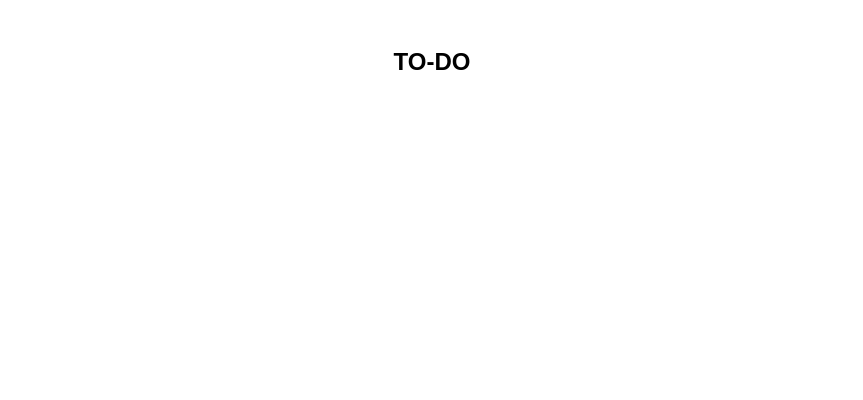
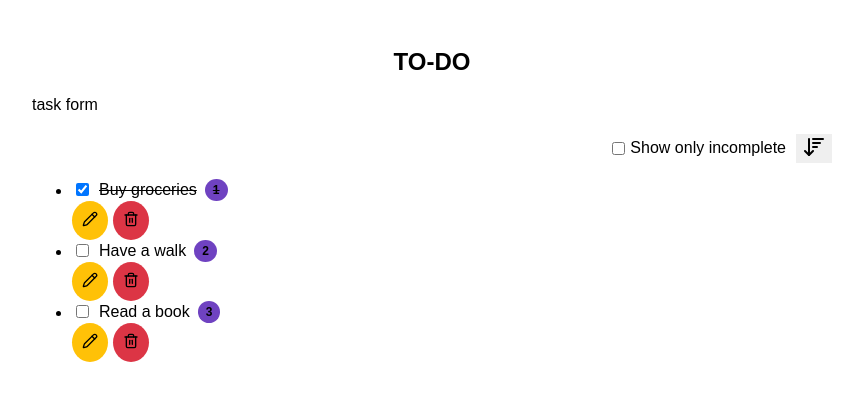
Before and after one commit to IALikhon/To-Do, a React (Vite) app: page / in a window 1280 px wide. Shown: the top 400 px of the page, without its empty margins (208-1071 px from the left). Built offline with nearby package versions, Linux system fonts and the light colour scheme.

Commit message:
Showing and sorting tasks

```diff
--- a/package.json
+++ b/package.json
@@ -10,6 +10,7 @@
     "preview": "vite preview"
   },
   "dependencies": {
+    "lucide-react": "^1.14.0",
     "react": "^19.2.5",
     "react-dom": "^19.2.5"
   },
@@ -18,7 +19,7 @@
     "@types/react": "^19.2.14",
     "@types/react-dom": "^19.2.3",
     "@vitejs/plugin-react": "^6.0.1",
-    "eslint": "^10.2.1",
+    "eslint": "^10.3.0",
     "eslint-plugin-react-hooks": "^7.1.1",
     "eslint-plugin-react-refresh": "^0.5.2",
     "globals": "^17.5.0",
--- a/src/App.jsx
+++ b/src/App.jsx
@@ -1,21 +1,57 @@
+import { useState } from "react";
 import TaskControl from "./components/TaskControl";
 import TaskForm from "./components/TaskForm";
 import TaskList from "./components/TaskList";
 
 const App = () => {
-  return(
-    <div style={{
-      padding: "20px",
-      fontFamily: "Arial",
-      maxWidth: "800px",
-      margin: "auto",
-    }}>
-      <h2 style={{textAlign: "center"}}>TO-DO</h2>
+  const [tasks, setTasks] = useState([
+    {
+      id: 1,
+      text: "Buy groceries",
+      priority: 1,
+      done: true,
+    },
+    {
+      id: 2,
+      text: "Have a walk",
+      priority: 2,
+      done: false,
+    },
+    {
+      id: 3,
+      text: "Read a book",
+      priority: 3,
+      done: false,
+    },
+  ]);
+
+  const [showOnlyIncomplete, setShowOnlyIncomplete] = useState(false);
+
+  const sortTasks = () => {
+    const sortedTasks = [...tasks].sort((a,b) => a.priority - b.priority);
+
+    setTasks(sortedTasks);
+  }
+
+  return (
+    <div
+      style={{
+        padding: "20px",
+        fontFamily: "Arial",
+        maxWidth: "800px",
+        margin: "auto",
+      }}
+    >
+      <h2 style={{ textAlign: "center" }}>TO-DO</h2>
       <TaskForm />
-      <TaskControl />
-      <TaskList />
+      <TaskControl
+        showOnlyIncomplete={showOnlyIncomplete}
+        setShowOnlyIncomplete={setShowOnlyIncomplete}
+        sortTasks = {sortTasks}
+      />
+      <TaskList tasks={tasks} showOnlyIncomplete={showOnlyIncomplete} />
     </div>
-  )
-}
+  );
+};
 
 export default App;
--- a/src/components/TaskControl.jsx
+++ b/src/components/TaskControl.jsx
@@ -1,5 +1,35 @@
-const TaskControl = () => {
-  return (<div></div>);
+import { ArrowDownWideNarrow } from "lucide-react";
+
+const TaskControl = ({ showOnlyIncomplete, setShowOnlyIncomplete, sortTasks }) => {
+  return (
+    <div
+      style={{
+        display: "flex",
+        justifyContent: "flex-end",
+        alignItems: "center",
+        gap: "10px",
+        marginTop: "20px",
+      }}
+    >
+      <label style={{ display: "flex", alignItems: "center" }}>
+        <input type="checkbox"
+        checked= {showOnlyIncomplete}
+        onChange={() => setShowOnlyIncomplete(!showOnlyIncomplete)}
+        style={{ marginRight: "5px" }} />
+        Show only incomplete
+      </label>
+      <button
+      onClick={sortTasks}
+        style={{
+          backgroundColor: "none",
+          border: "none",
+          cursor: "pointer",
+        }}
+      >
+        <ArrowDownWideNarrow />
+      </button>
+    </div>
+  );
 };
 
 export default TaskControl;
--- a/src/components/TaskForm.jsx
+++ b/src/components/TaskForm.jsx
@@ -2,7 +2,7 @@
 const TaskForm = () => {
     return(
         <div>
-
+            task form
         </div>
     )
 }
--- a/src/components/TaskItem.jsx
+++ b/src/components/TaskItem.jsx
@@ -1,5 +1,69 @@
-const TaskItem = () => {
-  return <div></div>;
+import { Trash, Pencil } from "lucide-react";
+
+const TaskItem = ({ task, showOnlyIncomplete }) => {
+  return (
+    <>
+      <div style={{ display: "flex", alignItems: "center", flexGrow: "1" }}>
+        <input
+          type="checkbox"
+          checked={task.done}
+          style={{ marginRight: "10px" }}
+        />
+        <span
+          style={{
+            textDecoration: task.done ? "line-through" : "none",
+            flexGrow: 1,
+            display: "flex",
+            alignItems: "center",
+            gap: "8px",
+          }}
+        >
+          {task.text}
+          <span
+            style={{
+              backgroundColor: "#6f42c1",
+              color: "black",
+              borderRadius: "50%",
+              padding: "4px 8px",
+              fontSize: "12px",
+              fontWeight: "bold",
+              textAlign: "center",
+              display: "inline-block",
+            }}
+          >
+            {task.priority}
+          </span>
+        </span>
+      </div>
+
+      <div style={{ display: "flex", gap: "5px" }}>
+        <button
+          style={{
+            borderRadius: "50%",
+            backgroundColor: "#ffc107",
+            color: "black",
+            padding: "10px",
+            border: "none",
+            cursor: "pointer",
+          }}
+        >
+          <Pencil size={16} />
+        </button>
+        <button
+          style={{
+            borderRadius: "50%",
+            backgroundColor: "#dc3545",
+            color: "black",
+            padding: "10px",
+            border: "none",
+            cursor: "pointer",
+          }}
+        >
+          <Trash size={16} />
+        </button>
+      </div>
+    </>
+  );
 };
 
 export default TaskItem;
--- a/src/components/TaskList.jsx
+++ b/src/components/TaskList.jsx
@@ -1,8 +1,20 @@
 import TaskItem from "./TaskItem";
-import EditTaskForm from "./EditTaskForm";
+// import EditTaskForm from "./EditTaskForm";
 
-const TaskList = () => {
-  return (<div></div>);
+const TaskList = ({ tasks, showOnlyIncomplete }) => {
+  return (
+    <ul>
+      {tasks
+      .filter((task) => !showOnlyIncomplete || !task.done)
+      .map((task) => {
+        return (
+          <li key={task.id}>
+            <TaskItem task={task} />
+          </li>
+        );
+      })}
+    </ul>
+  );
 };
 
 export default TaskList;
```
Also changed, not shown: 1 other file (tests, documents, lock files or other folders).
